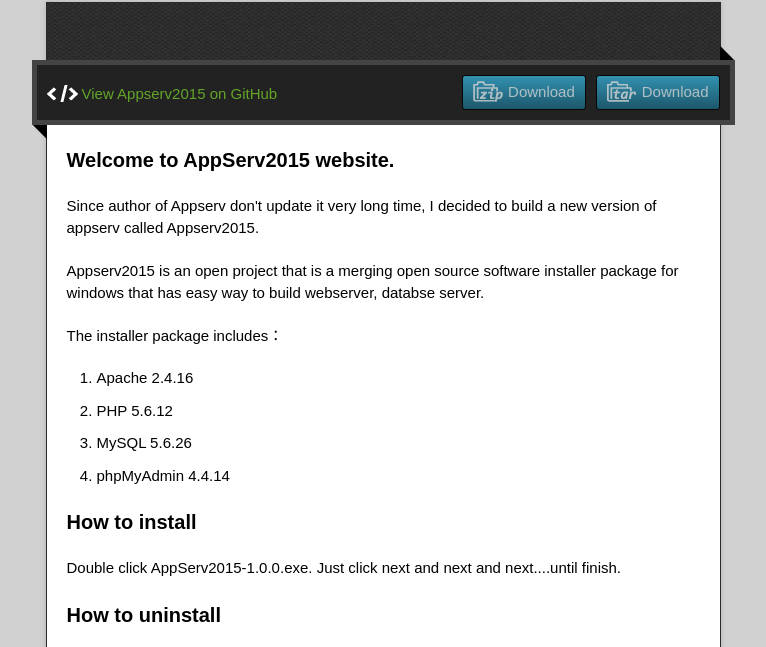
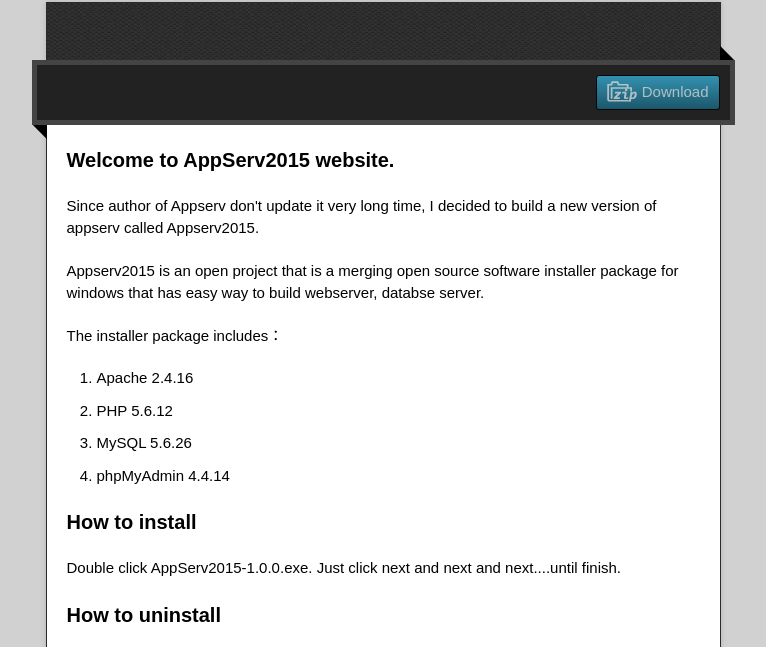
Before and after one commit to tang7526/AppServ, a plain HTML site: page index.html in a window 1280 px wide. Shown: the part 128-775 px from the top of the page, without its empty margins (257-1023 px from the left). Drawn offline with nearby package versions, Linux system fonts and the light colour scheme.

Commit message:
add download link

```diff
--- a/index.html
+++ b/index.html
@@ -29,9 +29,9 @@
       <div id="main" role="main">
         <div class="download-bar">
         <div class="inner">
-          <a href="https://github.com/tang7526/AppServ/tarball/master" class="download-button tar"><span>Download</span></a>
-          <a href="https://github.com/tang7526/AppServ/zipball/master" class="download-button zip"><span>Download</span></a>
-          <a href="https://github.com/tang7526/AppServ" class="code">View Appserv2015 on GitHub</a>
+
+          <a href="https://sourceforge.net/projects/appserv2015/files/latest/download" class="download-button zip"><span>Download</span></a>
+
         </div>
         <span class="blc"></span><span class="trc"></span>
         </div>
```
